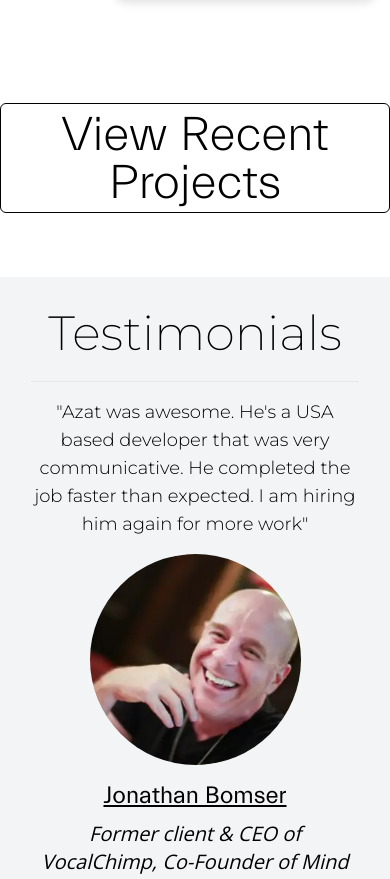
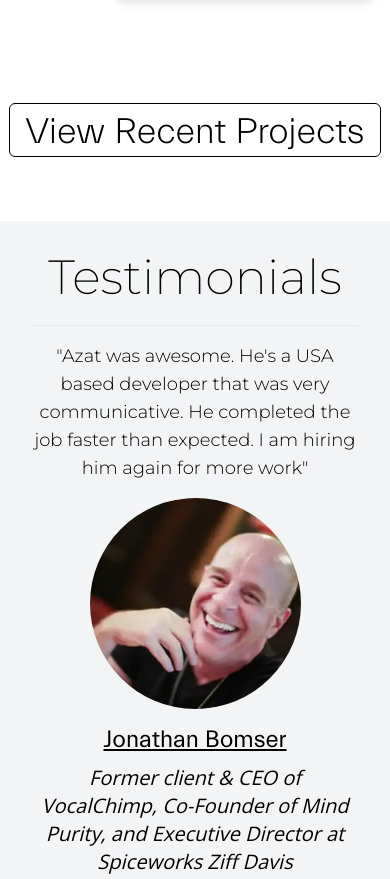
Before and after one commit to azvaliev/valiev-dev-next, a Next.js app: page / in a window 390 px wide. Shown: the part 3365-4244 px from the top of the page. Built offline with nearby package versions, Linux system fonts and the light colour scheme.

Commit message:
Fixed view recent button mobile

```diff
--- a/pages/index.js
+++ b/pages/index.js
@@ -55,7 +55,7 @@ const Home = () => {
       </IntroWrapper>
       <Timeline />
       <div className="mx-auto mt-2 pb-16 w-fit">
-      <Button text="View Recent Projects" link="/projects" className="text-5xl transition-all scale-100 hover:scale-110" />
+      <Button text="View Recent Projects" link="/projects" className="text-4xl sm:text-5xl transition-all scale-100 hover:scale-110" />
       </div>
       <div className="flex flex-col bg-gray-100 w-full">
         <h1 className="montserrat text-5xl pt-8 md:py-8 font-extralight mx-auto">
```
